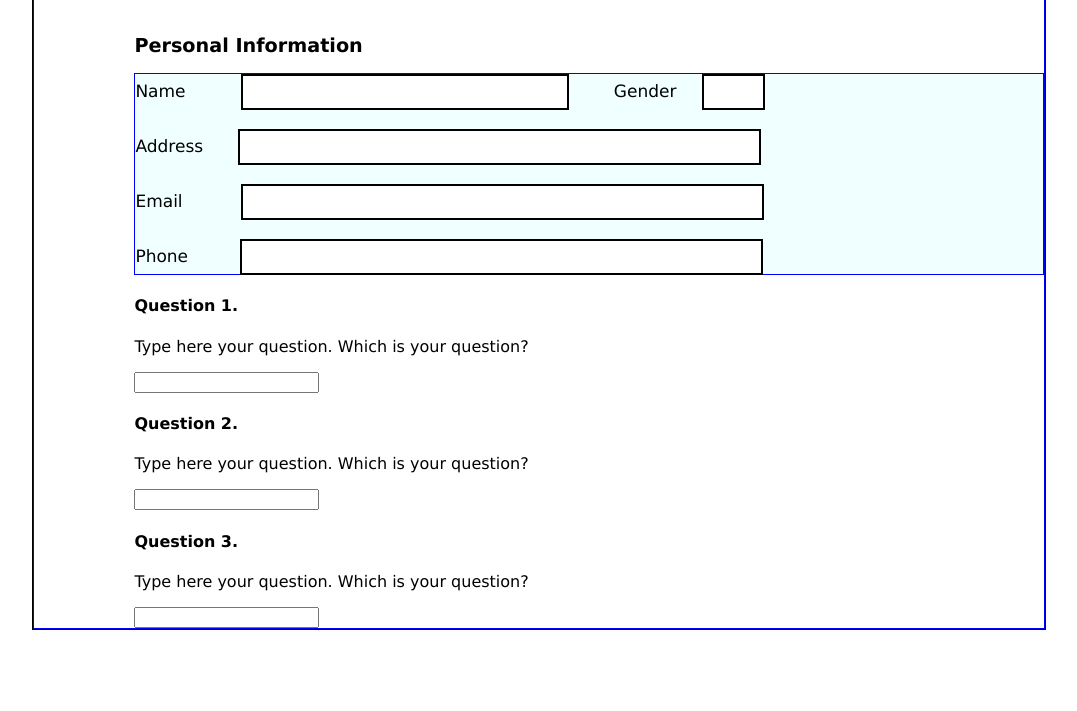
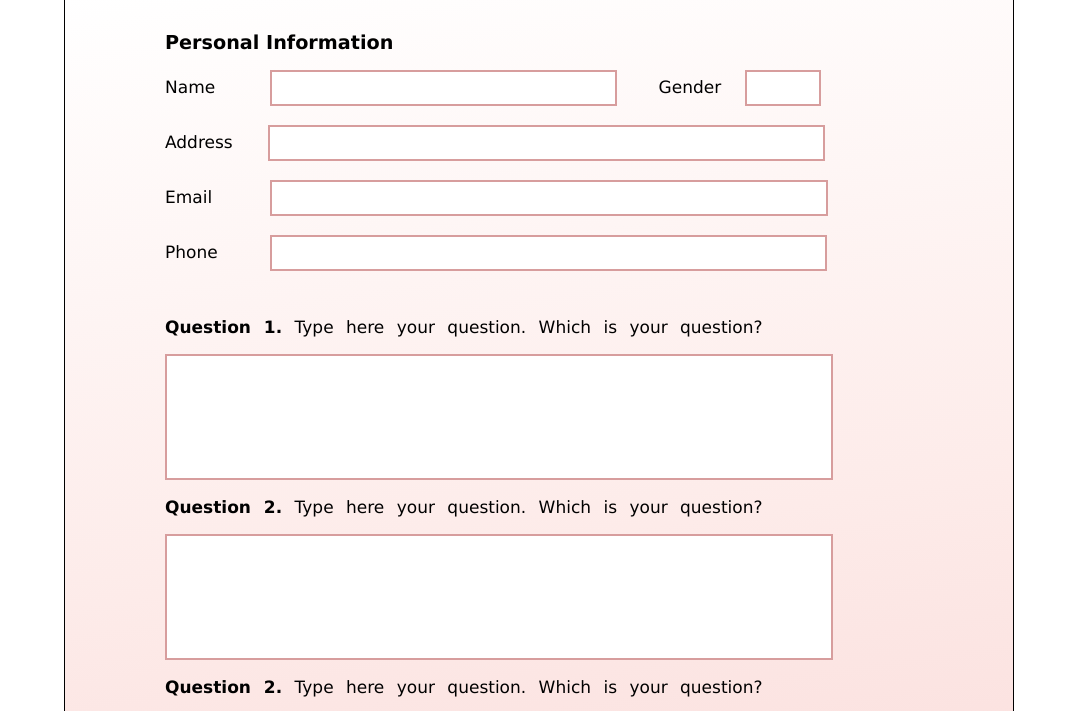
Before and after one commit to maxixo/FirstWebApp, a plain HTML site: page pages/survey.html in a window 1280 px wide. Shown: the part 180-891 px from the top of the page, without its empty margins (101-1178 px from the left). Before the commit the page ends 818 px from the top, so only its background shows below. Drawn offline with Linux system fonts and the light colour scheme.

Commit message:
finished form styles

```diff
--- a/pages/survey.html
+++ b/pages/survey.html
@@ -38,18 +38,16 @@
     </div>
     <section class = form-two>
         <div class="form group">
-            <h1>Question 1.</h1>
-            <p>Type here your question. Which is your question?</p>
+            <p><b>Question 1.</b> Type here your question. Which is your question?</p>
+
             <input type="text" for="text">
         </div>
         <div class="form group">
-            <h1>Question 2.</h1>
-            <p>Type here your question. Which is your question?</p>
+            <p><b>Question 2.</b> Type here your question. Which is your question?</p>
             <input type="text" for="text">
         </div>
         <div class="form group">
-            <h1>Question 3.</h1>
-            <p>Type here your question. Which is your question?</p>
+            <p><b>Question 2.</b> Type here your question. Which is your question?</p>
             <input type="text" for="text">
         </div>
     </section>
--- a/styles/survey.css
+++ b/styles/survey.css
@@ -1,21 +1,20 @@
         body {
            box-sizing: border-box;
            font-family: 'Lucida Sans', 'Lucida Sans Regular', 'Lucida Grande', 'Lucida Sans Unicode', Geneva, Verdana, sans-serif;
+
         }
 
         .form-element {
             border : 1px solid black;
-            height : 800px;
-            width : 80%;
+            width : 75%;
             margin: auto;
 
         }
 
         .header {
             box-sizing: border-box;
-            border : 1px solid red;
-            background-color: bisque;
-            padding-left : 100px
+            padding-left : 100px;
+            background-color: white;
 
         }
         .header h1 {
@@ -34,20 +33,20 @@
         }
 
         .middle {
-            border: 1px solid blue;
+
             padding-left: 100px ;
             padding-top: 20px;
+            background: rgb(255,255,255);
+            background: linear-gradient(172deg, rgba(255,255,255,1) 0%, rgba(253,235,233,1) 59%, rgba(252,230,228,1) 72%, rgba(251,225,223,1) 87%, rgba(251,224,222,1) 90%, rgba(251,222,221,1) 94%, rgba(251,220,220,1) 100%, rgba(251,220,218,1) 100%);
         }
         .middle h2 {
             font-size: 1.2em;
             font-family: 'Lucida Sans', 'Lucida Sans Regular', 'Lucida Grande', 'Lucida Sans Unicode', Geneva, Verdana, sans-serif
 
-        }
-        .form-one {
-            border: 1px solid blue;
-            background-color: azure;
+         }
+         .form-one {
             height: 200px;
-
+            width:80%;
 
         }
         /* .form-one > div {
@@ -61,43 +60,62 @@
 
         }
         .name-input{
-            border: 2px solid black;
+            border: 2px solid rgb(215, 157, 157);
             height: 30px;
-            width:320px;
+            width:50%;
             margin-left: 50px;
         }
 
 
         .my-gender {
             position: relative;
-            left:40px;
+            left:36px;
             font-size: 17px;
         }
         .gender-input {
-            border: 2px solid black;
+            border: 2px solid rgb(215, 157, 157);
             position: relative;
-            left :60px;
+            left :55px;
             height: 30px;
-            width:55px;
+            width:10%;
         }
 
         .address-input {
-            border: 2px solid black;
+            border: 2px solid rgb(215, 157, 157);
             height: 30px;
-            width:515px;
+            width:81%;
             margin-left: 30px;
 
         }
         .email-input {
-            border: 2px solid black;
+            border: 2px solid rgb(215, 157, 157);
             height: 30px;
-            width:515px;
+            width:81%;
             margin-left: 53px;
         }
         .phone-input {
-            border: 2px solid black;
+            border: 2px solid rgb(215, 157, 157);
             height: 30px;
-            width:515px;
+            width:81%;
             margin-left: 47px;
 
         }
+        .form-two {
+            display: flex;
+            flex-direction: column;
+            height : 600px;
+            padding-top: 30px;
+
+        }
+        .form-two > div p {
+            font-size: 17px;
+            width : 100%;
+            word-spacing: 7px;
+
+        }
+
+        .form-two > div > input {
+            height :120px;
+            width : 77.8%;
+            border: 2px solid rgb(215, 157, 157);
+        }
```
